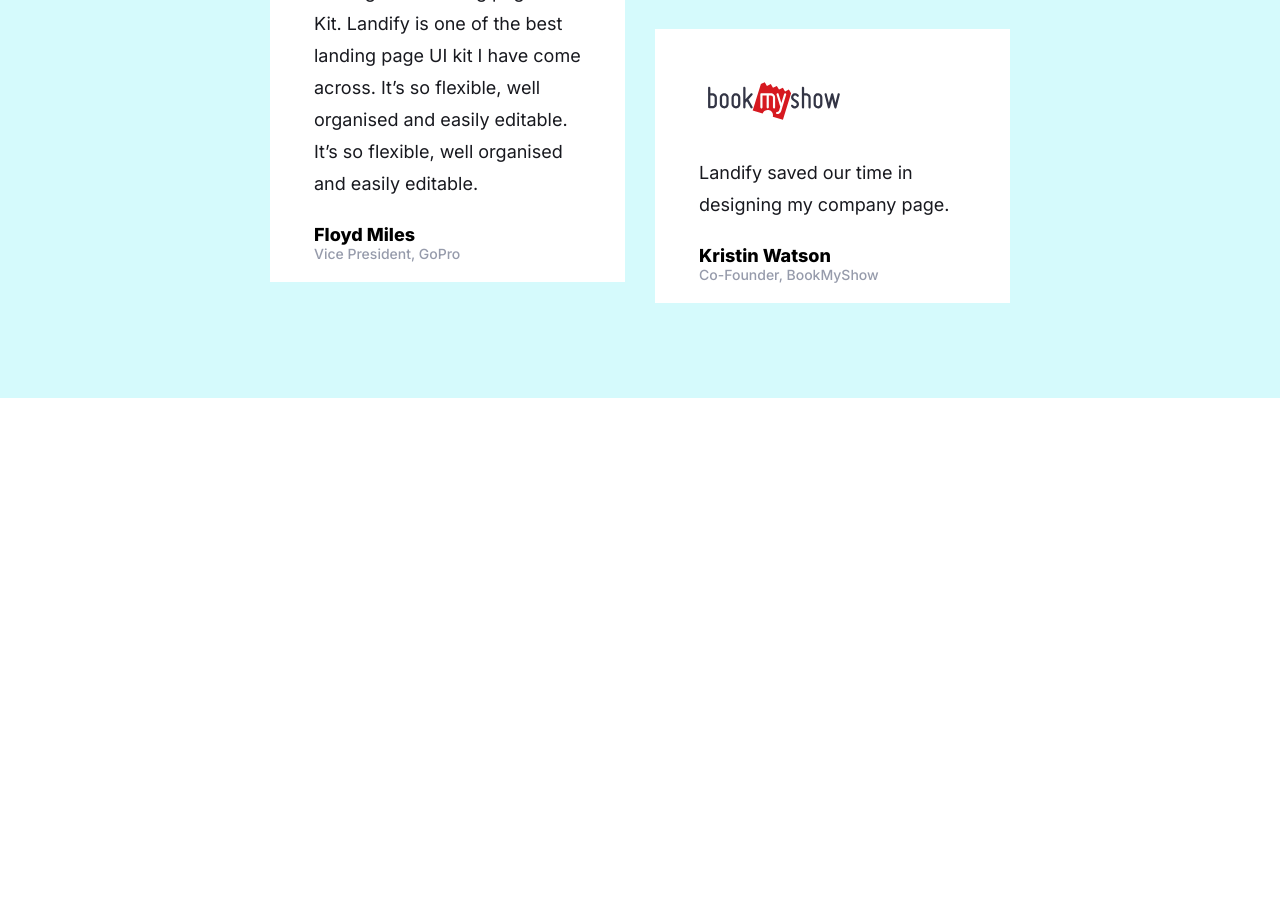
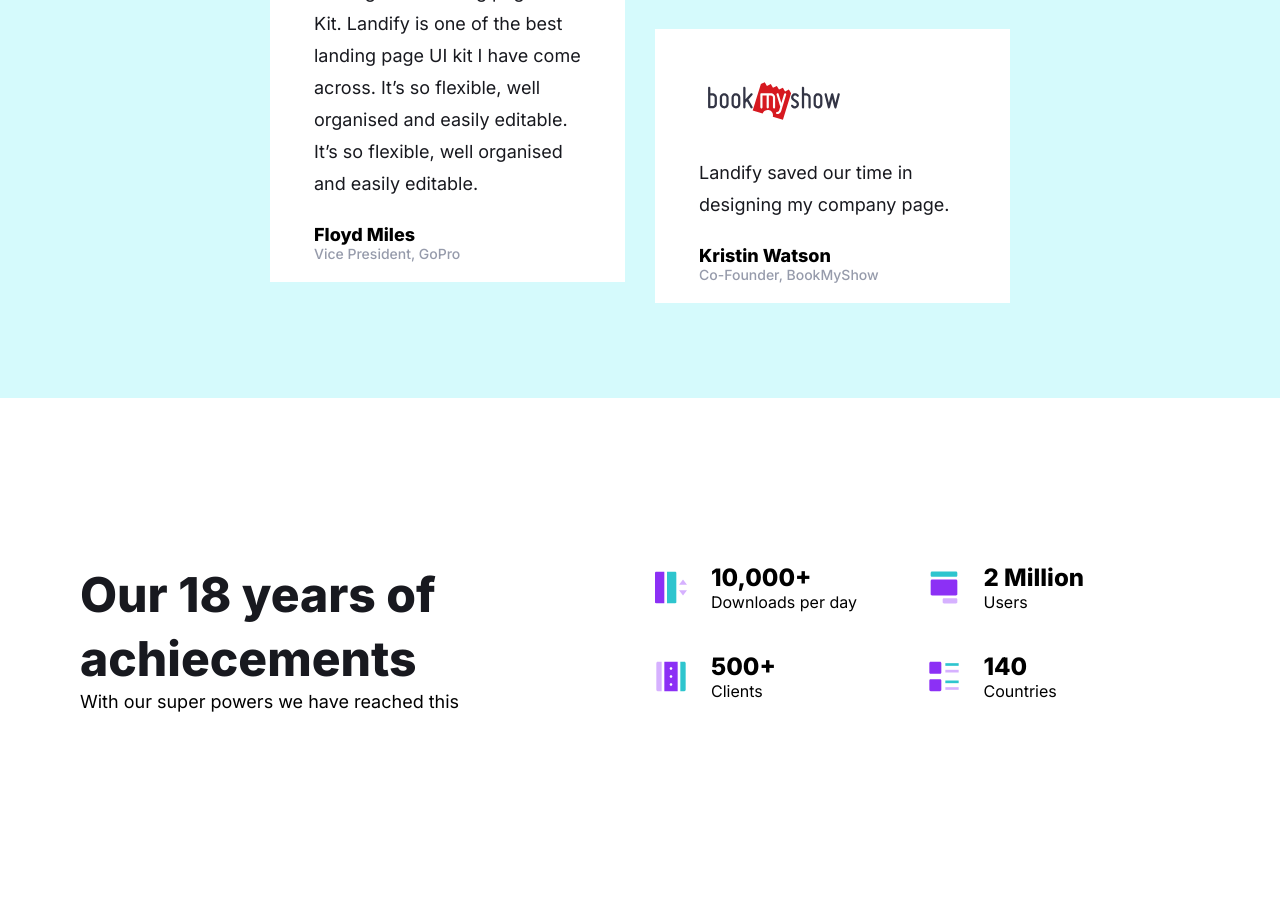
Before and after one commit to furkanErenoglu/landify, a plain HTML site: page index.html in a window 1280 px wide. Shown: the part 1976-2882 px from the top of the page. Before the commit the page ends 2374 px from the top, so only its background shows below. Drawn offline with Linux system fonts and the light colour scheme.

Commit message:
[FU-4] Implement the stats section

```diff
--- a/index.html
+++ b/index.html
@@ -121,9 +121,11 @@
                 <div class="card-outer">
                     <div class="card">
                         <img class="hubspotlogo2" src="img/HubspotLogo.svg" alt="hubspot2">
-                    <p class="firstp">To quickly start my startup landing page design, I was looking for a landing page UI Kit. Landify
+                        <p class="firstp">To quickly start my startup landing page design, I was looking for a landing
+                            page UI Kit. Landify
                             is one of the best
-                        landing page UI kit I have come across. It’s so flexible, well organised and easily editable. It’s so flexible,
+                            landing page UI kit I have come across. It’s so flexible, well organised and easily
+                            editable. It’s so flexible,
                             well organised and easily editable.
                         </p>
                         <h2 class="authorcontainer">Floyd Miles</h2>
@@ -136,7 +138,8 @@
             <div class="secondbox">
                 <div class="card">
                     <img class="airbnb2" src="img/AirbnbLogo.svg" alt="airbnb2">
-                    <p class="firstp">I used landify and created a landing page for my startup within a week. The Landify UI Kit is
+                    <p class="firstp">I used landify and created a landing page for my startup within a week. The
+                        Landify UI Kit is
                         simple
                         and highly
                         intuitive, so anyone can use it.</p>
@@ -159,6 +162,54 @@
 
         </div>
     </div>
+
+    <div class="page-4">
+        <div class="page-4-inner container">
+            <div class="section-1">
+                <h1>Our 18 years of achiecements</h1>
+                <p>With our super powers we have reached this</p>
+            </div>
+
+            <div class="section-2">
+                <div class="section-2-1">
+                    <div class="page-4-boxes">
+                        <img src="img/robustWorkflow.svg" alt="robustworkflow">
+                        <div class="page-4-boxes-body">
+                            <h2>10,000+</h2>
+                            <p>Downloads per day</p>
+                        </div>
+                    </div>
+
+                    <div class="page-4-boxes">
+                        <img src="img/bettercomponents.svg" alt="bettercomponents">
+                        <div class="page-4-boxes-body">
+                            <h2>500+</h2>
+                            <p>Clients</p>
+                        </div>
+                    </div>
+                </div>
+
+                <div class="section-2-2">
+                    <div class="page-4-boxes">
+                        <img src="img/multiplelayout.svg" alt="multiplelayout">
+                        <div class="page-4-boxes-body">
+                            <h2>2 Million</h2>
+                            <p>Users</p>
+                        </div>
+                    </div>
+
+                    <div class="page-4-boxes">
+                        <img src="img/country.svg" alt="country">
+                        <div class="page-4-boxes-body">
+                            <h2>140</h2>
+                            <p>Countries</p>
+                        </div>
+                    </div>
+                </div>
+            </div>
+
+        </div>
+    </div>
 </body>
 
 </html>
--- a/style.css
+++ b/style.css
@@ -292,3 +292,54 @@ a{
     margin-top: 32px;
     margin-right: 120px;
 }
+
+.page-4{
+
+}
+
+.page-4-inner{
+    padding: 165px 80px;
+    gap: 30px;
+    display: flex;
+}
+
+.section-1{
+    width: 49%;
+
+}
+
+.section-1 h1{
+    color: #18191F;
+    font-size: 48px;
+    font-weight: 800;
+    font-style: normal;
+    line-height: 64px;
+}
+
+.section-1 p{
+    font-size: 18px;
+    font-style: normal;
+    font-weight: 400;
+}
+
+.section-2{
+    width: 49%;
+    display: flex;
+}
+
+.section-2-1{
+    width: 50%;
+}
+
+.page-4-boxes{
+    display: flex;
+    margin-bottom: 40px;
+}
+
+.page-4-boxes-body{
+    margin-left: 24px;
+}
+
+.section-2-2{
+    width: 50%;
+}
```
Also changed, not shown: img/country.svg (added). Lines whose indentation alone changed are shown as unchanged.
